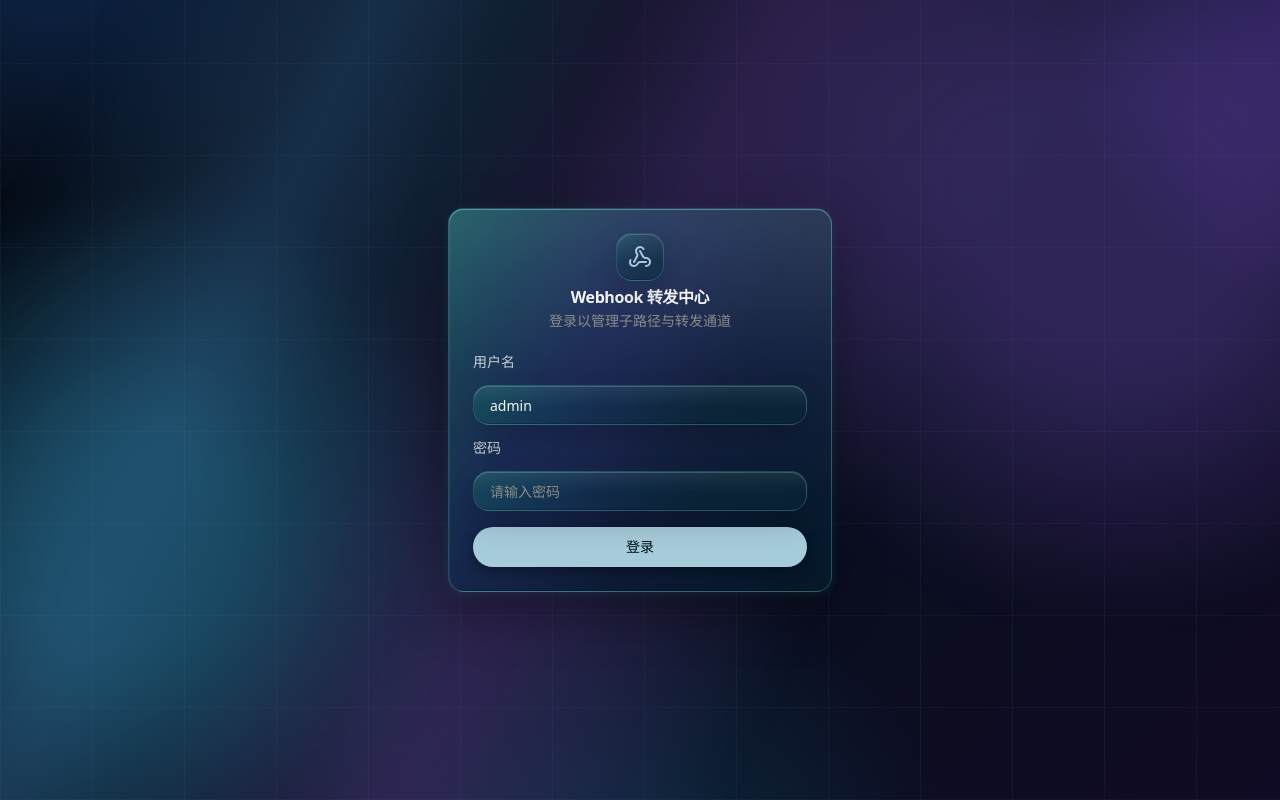
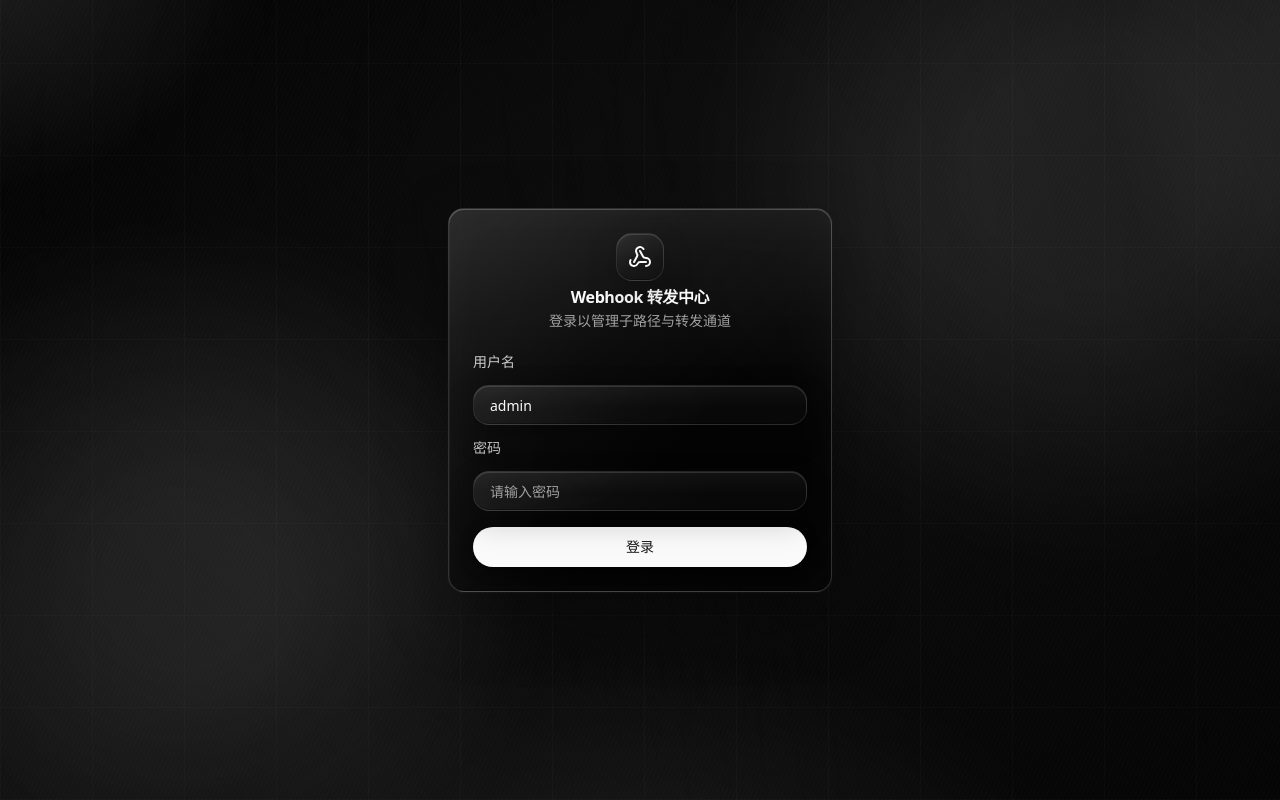
Before and after one commit to ygq-future/webhook-backend, a React (Vite) app in the folder web/: page /login in a window 1280 px wide. Built offline with nearby package versions, Linux system fonts and the light colour scheme; no server answers.

Commit message:
重做黑白毛玻璃全局主题

```diff
--- a/web/src/components/ui/badge.tsx
+++ b/web/src/components/ui/badge.tsx
@@ -11,7 +11,7 @@ const badgeVariants = cva(
         default: 'border border-white/15 bg-white/10 text-white',
         secondary: 'border border-white/10 bg-white/5 text-white/70',
         destructive: 'border border-red-500/30 bg-red-500/15 text-red-300',
-        success: 'border border-emerald-500/30 bg-emerald-500/15 text-emerald-300',
+        success: 'border border-white/20 bg-white/10 text-white',
         outline: 'border border-white/15 text-white',
       },
     },
--- a/web/src/components/ui/button.tsx
+++ b/web/src/components/ui/button.tsx
@@ -11,9 +11,9 @@ const buttonVariants = cva(
       variant: {
         default: 'bg-primary text-primary-foreground shadow-[0_4px_14px_rgba(0,0,0,0.4)] hover:bg-primary/90',
         destructive: 'border border-red-500/30 bg-red-500/15 text-red-300 hover:bg-red-500/25',
-        outline: 'glass-soft text-foreground hover:bg-slate-300/10 hover:text-white',
-        secondary: 'glass-soft text-foreground hover:bg-slate-300/10 hover:text-white',
-        ghost: 'text-foreground/80 hover:bg-slate-300/10 hover:text-white',
+        outline: 'glass-soft text-foreground hover:bg-white/10 hover:text-white',
+        secondary: 'glass-soft text-foreground hover:bg-white/10 hover:text-white',
+        ghost: 'text-foreground/80 hover:bg-white/10 hover:text-white',
         link: 'text-white underline-offset-4 hover:underline',
       },
       size: {
--- a/web/src/components/ui/dialog.tsx
+++ b/web/src/components/ui/dialog.tsx
@@ -51,7 +51,7 @@ function DialogHeader({ className, ...props }: React.HTMLAttributes<HTMLDivEleme
   return (
     <div
       className={cn(
-        'flex shrink-0 flex-col space-y-1.5 border-b border-white/10 bg-slate-950/55 px-5 pt-5 pb-4 text-left backdrop-blur-xl sm:px-6 sm:pt-6',
+        'flex shrink-0 flex-col space-y-1.5 border-b border-white/10 bg-neutral-950/55 px-5 pt-5 pb-4 text-left backdrop-blur-xl sm:px-6 sm:pt-6',
         className,
       )}
       {...props}
--- a/web/src/components/ui/switch.tsx
+++ b/web/src/components/ui/switch.tsx
@@ -9,14 +9,14 @@ const Switch = React.forwardRef<
 >(({ className, ...props }, ref) => (
   <SwitchPrimitives.Root
     className={cn(
-      'peer focus-visible:ring-ring focus-visible:ring-offset-background inline-flex h-6 w-11 shrink-0 cursor-pointer items-center rounded-full border border-white/25 p-0.5 shadow-[inset_0_1px_2px_rgba(0,0,0,0.35),0_0_0_1px_rgba(255,255,255,0.04)] transition-colors focus-visible:ring-2 focus-visible:ring-offset-2 focus-visible:outline-none disabled:cursor-not-allowed disabled:opacity-50 data-[state=checked]:border-cyan-300/80 data-[state=checked]:bg-cyan-400 data-[state=checked]:shadow-[0_0_18px_rgba(34,211,238,0.32)] data-[state=unchecked]:bg-slate-950/80',
+      'peer focus-visible:ring-ring focus-visible:ring-offset-background inline-flex h-6 w-11 shrink-0 cursor-pointer items-center rounded-full border border-white/25 p-0.5 shadow-[inset_0_1px_2px_rgba(0,0,0,0.45),0_0_0_1px_rgba(255,255,255,0.04)] transition-colors focus-visible:ring-2 focus-visible:ring-offset-2 focus-visible:outline-none disabled:cursor-not-allowed disabled:opacity-50 data-[state=checked]:border-white data-[state=checked]:bg-white data-[state=checked]:shadow-[0_0_16px_rgba(255,255,255,0.16)] data-[state=unchecked]:bg-neutral-950/85',
       className,
     )}
     {...props}
     ref={ref}>
     <SwitchPrimitives.Thumb
       className={cn(
-        'pointer-events-none block h-5 w-5 rounded-full bg-slate-300 shadow-[0_1px_4px_rgba(0,0,0,0.5)] ring-0 transition-transform data-[state=checked]:translate-x-5 data-[state=checked]:bg-slate-950 data-[state=unchecked]:translate-x-0',
+        'pointer-events-none block h-5 w-5 rounded-full bg-neutral-300 shadow-[0_1px_4px_rgba(0,0,0,0.5)] ring-0 transition-transform data-[state=checked]:translate-x-5 data-[state=checked]:bg-neutral-950 data-[state=unchecked]:translate-x-0',
       )}
     />
   </SwitchPrimitives.Root>
--- a/web/src/index.css
+++ b/web/src/index.css
@@ -2,42 +2,41 @@
 @import 'tw-animate-css';
 
 /* =============================================================
- * 深海青玻璃主题
- * 设计要点：用青绿/靛蓝光源制造可辨识的折射层，玻璃面板保持有色而非白色透明，
- * 让背景光晕、内描边和阴影共同形成深度。
+ * shadcn 黑白 + Glassmorphism
+ * 背景负责提供可被模糊的灰白光影，组件只使用中性透明层、白色描边与内高光。
  * ============================================================= */
 :root {
   --radius: 1rem;
 
-  /* 玻璃材质 token */
-  --glass-bg: rgba(7, 34, 48, 0.64);
-  --glass-bg-strong: rgba(8, 39, 57, 0.82);
-  --glass-border: rgba(96, 230, 224, 0.24);
-  --glass-border-strong: rgba(120, 245, 235, 0.46);
-  --glass-sheen: rgba(183, 255, 244, 0.34); /* 顶部高光内描边 */
+  /* 中性玻璃材质 token */
+  --glass-bg: rgba(10, 10, 10, 0.48);
+  --glass-bg-strong: rgba(10, 10, 10, 0.72);
+  --glass-border: rgba(255, 255, 255, 0.16);
+  --glass-border-strong: rgba(255, 255, 255, 0.28);
+  --glass-sheen: rgba(255, 255, 255, 0.22);
 
-  /* 基础色：极简黑白 */
-  --background: #0e0f12; /* 仅小部件（如开关滑块）需要不透明底时使用 */
-  --foreground: oklch(0.97 0 0); /* 近白文字 */
+  /* shadcn dark 中性色阶 */
+  --background: oklch(0.145 0 0);
+  --foreground: oklch(0.985 0 0);
   --card: var(--glass-bg);
   --card-foreground: var(--foreground);
-  --popover: rgba(18, 20, 24, 0.9);
+  --popover: rgba(10, 10, 10, 0.9);
   --popover-foreground: var(--foreground);
 
-  --primary: oklch(0.82 0.045 224); /* 冷蓝灰，避免白色按钮抢焦 */
-  --primary-foreground: oklch(0.16 0.025 228);
+  --primary: oklch(0.985 0 0);
+  --primary-foreground: oklch(0.205 0 0);
 
-  --secondary: rgba(255, 255, 255, 0.06);
+  --secondary: rgba(255, 255, 255, 0.08);
   --secondary-foreground: var(--foreground);
-  --muted: rgba(255, 255, 255, 0.05);
-  --muted-foreground: oklch(0.64 0 0); /* 中灰 */
+  --muted: rgba(255, 255, 255, 0.06);
+  --muted-foreground: oklch(0.708 0 0);
   --accent: rgba(255, 255, 255, 0.1);
   --accent-foreground: var(--foreground);
 
-  --destructive: oklch(0.62 0.19 25); /* 克制的红 */
-  --border: rgba(255, 255, 255, 0.1);
-  --input: transparent;
-  --ring: oklch(0.95 0 0);
+  --destructive: oklch(0.704 0.191 22.216);
+  --border: rgba(255, 255, 255, 0.12);
+  --input: rgba(255, 255, 255, 0.15);
+  --ring: oklch(0.708 0 0);
 }
 
 @theme inline {
@@ -69,40 +68,40 @@
 @utility glass {
   background-color: var(--glass-bg);
   background-image:
-    linear-gradient(118deg, rgba(65, 239, 218, 0.22), rgba(79, 127, 255, 0.1) 34%, transparent 62%),
-    linear-gradient(180deg, rgba(207, 255, 249, 0.13), rgba(255, 255, 255, 0.025) 42%, rgba(1, 18, 31, 0.22));
+    linear-gradient(135deg, rgba(255, 255, 255, 0.1), rgba(255, 255, 255, 0.025) 38%, transparent 62%),
+    linear-gradient(180deg, rgba(255, 255, 255, 0.055), transparent 46%, rgba(0, 0, 0, 0.16));
   border: 1px solid var(--glass-border);
-  backdrop-filter: blur(28px) saturate(165%) brightness(1.08) contrast(1.05);
-  -webkit-backdrop-filter: blur(28px) saturate(165%) brightness(1.08) contrast(1.05);
+  backdrop-filter: blur(26px) saturate(70%) contrast(1.12);
+  -webkit-backdrop-filter: blur(26px) saturate(70%) contrast(1.12);
   box-shadow:
     inset 0 1px 0 var(--glass-sheen),
-    inset 1px 0 0 rgba(218, 236, 255, 0.08),
-    inset 0 -1px 0 rgba(2, 9, 23, 0.34),
-    0 20px 52px rgba(0, 0, 0, 0.34),
-    0 2px 10px rgba(32, 214, 196, 0.14);
+    inset 1px 0 0 rgba(255, 255, 255, 0.05),
+    inset 0 -1px 0 rgba(0, 0, 0, 0.46),
+    0 24px 64px rgba(0, 0, 0, 0.38),
+    0 1px 2px rgba(255, 255, 255, 0.05);
 }
 @utility glass-soft {
-  background-color: rgba(7, 31, 45, 0.5);
+  background-color: rgba(18, 18, 18, 0.4);
   background-image:
-    linear-gradient(132deg, rgba(65, 239, 218, 0.14), rgba(91, 114, 242, 0.07) 38%, transparent 70%),
-    linear-gradient(180deg, rgba(211, 255, 249, 0.09), rgba(255, 255, 255, 0.015) 55%);
-  border: 1px solid rgba(96, 230, 224, 0.2);
-  backdrop-filter: blur(20px) saturate(155%) brightness(1.06);
-  -webkit-backdrop-filter: blur(20px) saturate(155%) brightness(1.06);
+    linear-gradient(135deg, rgba(255, 255, 255, 0.075), rgba(255, 255, 255, 0.015) 45%, transparent 72%),
+    linear-gradient(180deg, rgba(255, 255, 255, 0.035), transparent 58%);
+  border: 1px solid rgba(255, 255, 255, 0.11);
+  backdrop-filter: blur(18px) saturate(70%) contrast(1.08);
+  -webkit-backdrop-filter: blur(18px) saturate(70%) contrast(1.08);
   box-shadow:
-    inset 0 1px 0 rgba(231, 244, 255, 0.19),
-    inset 0 -1px 0 rgba(1, 8, 21, 0.26),
-    0 12px 30px rgba(0, 0, 0, 0.18);
+    inset 0 1px 0 rgba(255, 255, 255, 0.13),
+    inset 0 -1px 0 rgba(0, 0, 0, 0.34),
+    0 12px 32px rgba(0, 0, 0, 0.2);
 }
 
 /* 抽屉使用更重的雾化层：侧栏下方的背景细节会被明显打散，而非仅叠一层透明色。 */
 .frosted-drawer {
-  background-color: rgba(7, 17, 33, 0.48) !important;
+  background-color: rgba(8, 8, 8, 0.58) !important;
   background-image:
-    linear-gradient(145deg, rgba(204, 229, 255, 0.2), rgba(121, 154, 255, 0.06) 42%, rgba(5, 12, 27, 0.28)),
-    linear-gradient(180deg, rgba(255, 255, 255, 0.12), transparent 35%) !important;
-  backdrop-filter: blur(48px) saturate(185%) brightness(1.12) contrast(1.1) !important;
-  -webkit-backdrop-filter: blur(48px) saturate(185%) brightness(1.12) contrast(1.1) !important;
+    linear-gradient(145deg, rgba(255, 255, 255, 0.12), transparent 38%, rgba(0, 0, 0, 0.24)),
+    linear-gradient(180deg, rgba(255, 255, 255, 0.06), transparent 35%) !important;
+  backdrop-filter: blur(42px) saturate(65%) contrast(1.15) !important;
+  -webkit-backdrop-filter: blur(42px) saturate(65%) contrast(1.15) !important;
 }
 
 /* 弹窗只动画合成层属性；避免 zoom 改变表单布局，降低大面板首次打开时的卡顿。 */
@@ -156,11 +155,11 @@
   .mobile-data-cards tbody tr {
     margin-bottom: 0.65rem;
     overflow: hidden;
-    border: 1px solid rgba(196, 222, 255, 0.16);
+    border: 1px solid rgba(255, 255, 255, 0.12);
     border-radius: 1rem;
-    background: rgba(9, 20, 37, 0.42);
+    background: rgba(12, 12, 12, 0.42);
     box-shadow:
-      inset 0 1px 0 rgba(231, 244, 255, 0.13),
+      inset 0 1px 0 rgba(255, 255, 255, 0.11),
       0 10px 24px rgba(0, 0, 0, 0.16);
   }
   .mobile-data-cards tbody tr:last-child {
@@ -172,7 +171,7 @@
     gap: 0.75rem;
     align-items: center;
     padding: 0.65rem 0.8rem;
-    border-bottom: 1px solid rgba(196, 222, 255, 0.09);
+    border-bottom: 1px solid rgba(255, 255, 255, 0.08);
   }
   .mobile-data-cards tbody td:last-child {
     border-bottom: 0;
@@ -213,6 +212,7 @@
   }
   html {
     color-scheme: dark;
+    background: #050505;
   }
 
   /* 自定义滚动条：透明轨道 + 细圆角半透明滑块，简洁不抢眼 */
@@ -251,16 +251,15 @@
       'PingFang SC',
       'Microsoft YaHei',
       sans-serif;
-    /* 近黑底色 + 更明显的辉光层次（黑白为主，仅极淡中性冷光帮助玻璃折射）。
-       背景越有层次，backdrop-blur 的磨砂质感越清晰可见。 */
-    background-color: #0a0b0d;
+    /* 纯中性背景：灰白光斑、环形眩晕与网格为 backdrop-filter 提供可见参照。 */
+    background-color: #050505;
     background-image:
-      radial-gradient(34rem 34rem at 4% -12%, rgba(38, 104, 199, 0.34), transparent 54%),
-      radial-gradient(30rem 30rem at 104% 5%, rgba(115, 65, 204, 0.31), transparent 55%),
-      radial-gradient(38rem 36rem at 48% 112%, rgba(15, 140, 168, 0.24), transparent 57%),
-      repeating-linear-gradient(90deg, rgba(178, 214, 255, 0.045) 0 1px, transparent 1px 5.75rem),
-      repeating-linear-gradient(0deg, rgba(178, 214, 255, 0.035) 0 1px, transparent 1px 5.75rem),
-      linear-gradient(135deg, #050b16 0%, #07101e 47%, #100b24 100%);
+      radial-gradient(32rem 26rem at -4% -8%, rgba(255, 255, 255, 0.16), transparent 62%),
+      radial-gradient(26rem 34rem at 108% 8%, rgba(255, 255, 255, 0.11), transparent 66%),
+      radial-gradient(44rem 24rem at 50% 112%, rgba(255, 255, 255, 0.09), transparent 64%),
+      repeating-linear-gradient(90deg, rgba(255, 255, 255, 0.025) 0 1px, transparent 1px 5.75rem),
+      repeating-linear-gradient(0deg, rgba(255, 255, 255, 0.02) 0 1px, transparent 1px 5.75rem),
+      linear-gradient(145deg, #030303 0%, #0d0d0d 48%, #050505 100%);
     background-attachment: fixed;
     min-height: 100vh;
     isolation: isolate;
@@ -272,11 +271,23 @@
     inset: -16vmax;
     pointer-events: none;
     background:
-      linear-gradient(116deg, transparent 19%, rgba(114, 177, 255, 0.21) 30%, transparent 42%),
-      linear-gradient(296deg, transparent 38%, rgba(180, 108, 255, 0.2) 52%, transparent 64%),
-      radial-gradient(circle at 20% 62%, rgba(86, 207, 232, 0.22) 0 7%, transparent 23%),
-      radial-gradient(circle at 78% 35%, rgba(153, 112, 255, 0.25) 0 9%, transparent 26%);
-    filter: blur(24px) saturate(135%);
-    transform: translateZ(0);
+      repeating-radial-gradient(ellipse at 18% 60%, rgba(255, 255, 255, 0.11) 0 1px, transparent 2px 42px),
+      repeating-radial-gradient(ellipse at 82% 28%, rgba(255, 255, 255, 0.08) 0 1px, transparent 2px 52px),
+      radial-gradient(circle at 22% 62%, rgba(255, 255, 255, 0.14) 0 6%, transparent 24%),
+      radial-gradient(circle at 78% 34%, rgba(255, 255, 255, 0.11) 0 8%, transparent 26%);
+    filter: blur(18px);
+    transform: rotate(-5deg) translateZ(0);
+    opacity: 0.8;
+  }
+  body::after {
+    content: '';
+    position: fixed;
+    z-index: -1;
+    inset: 0;
+    pointer-events: none;
+    background-image:
+      repeating-linear-gradient(115deg, rgba(255, 255, 255, 0.018) 0 1px, transparent 1px 4px),
+      radial-gradient(circle at 50% 30%, transparent 0 28%, rgba(0, 0, 0, 0.3) 78%);
+    opacity: 0.7;
   }
 }
--- a/web/src/pages/Dashboard.tsx
+++ b/web/src/pages/Dashboard.tsx
@@ -48,7 +48,7 @@ export default function Dashboard() {
       <div className="grid grid-cols-2 gap-4 lg:grid-cols-4">
         <StatCard label="子路径" value={data?.endpoints ?? 0} icon={Webhook} />
         <StatCard label="邮箱账号" value={data?.accounts ?? 0} icon={Mail} />
-        <StatCard label="转发成功" value={data?.success ?? 0} icon={CheckCircle2} tone="text-emerald-500" />
+        <StatCard label="转发成功" value={data?.success ?? 0} icon={CheckCircle2} tone="text-white" />
         <StatCard label="转发失败" value={data?.failed ?? 0} icon={XCircle} tone="text-destructive" />
       </div>
 
--- a/web/src/pages/Endpoints.tsx
+++ b/web/src/pages/Endpoints.tsx
@@ -133,7 +133,7 @@ export default function Endpoints() {
                           aria-label={ep.active ? '禁用子路径' : '启用子路径'}
                         />
                         <span
-                          className={ep.active ? 'text-xs font-medium text-cyan-200' : 'text-muted-foreground text-xs'}>
+                          className={ep.active ? 'text-xs font-medium text-white' : 'text-muted-foreground text-xs'}>
                           {ep.active ? '已启用' : '已停用'}
                         </span>
                       </div>
--- a/web/src/pages/Logs.tsx
+++ b/web/src/pages/Logs.tsx
@@ -28,7 +28,7 @@ function StatusBadge({ ok, label }: { ok: boolean; label?: string }) {
     <span
       className={
         ok
-          ? 'rounded-full bg-emerald-500/15 px-2 py-0.5 text-xs font-medium text-emerald-300'
+          ? 'rounded-full border border-white/15 bg-white/10 px-2 py-0.5 text-xs font-medium text-white'
           : 'rounded-full bg-red-500/15 px-2 py-0.5 text-xs font-medium text-red-300'
       }>
       {label ?? (ok ? '成功' : '失败')}
@@ -93,7 +93,7 @@ function OutboundCard({ log }: { log: LogRow }) {
       <Block title="出站响应">
         <div className="text-sm">
           {log.responseStatus != null ? (
-            <span className={ok ? 'text-emerald-300' : 'text-red-300'}>状态码 {log.responseStatus}</span>
+            <span className={ok ? 'text-white' : 'text-red-300'}>状态码 {log.responseStatus}</span>
           ) : (
             <span className="text-red-300">无响应（网络/超时错误）</span>
           )}
```
Also changed, not shown: web/public/favicon.svg.
